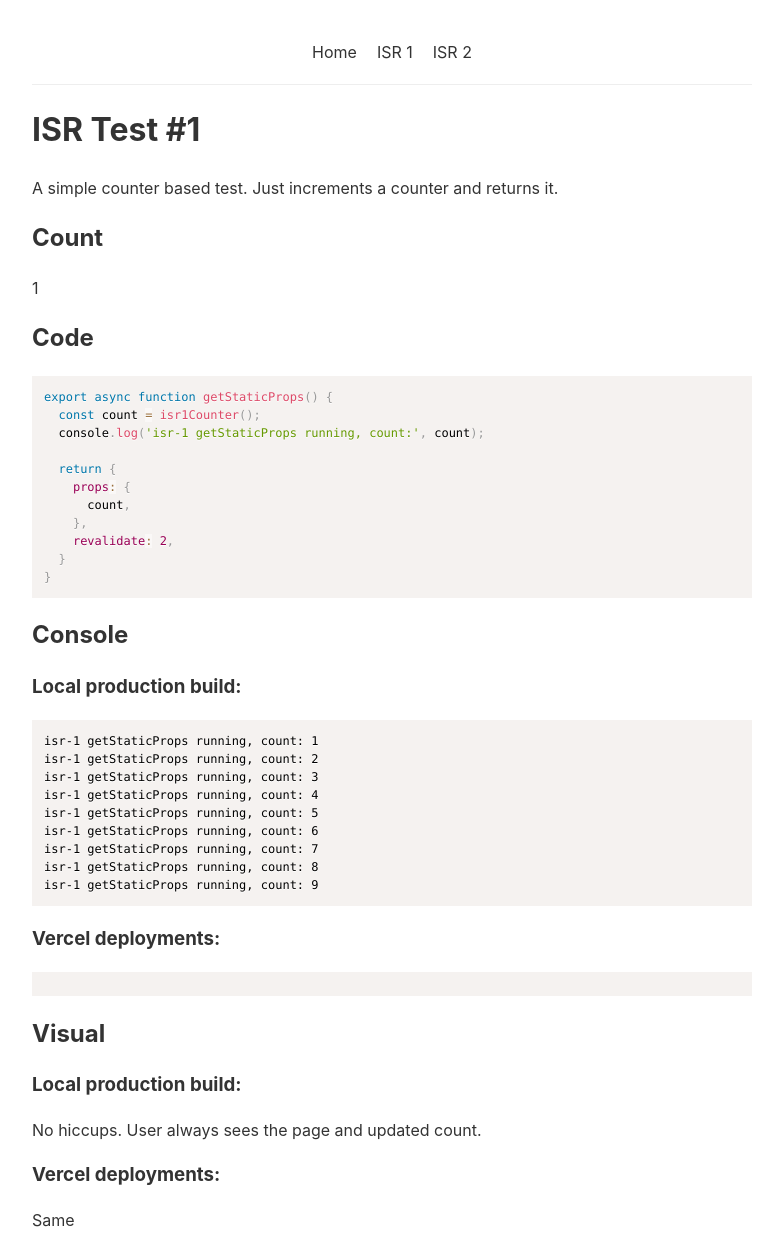
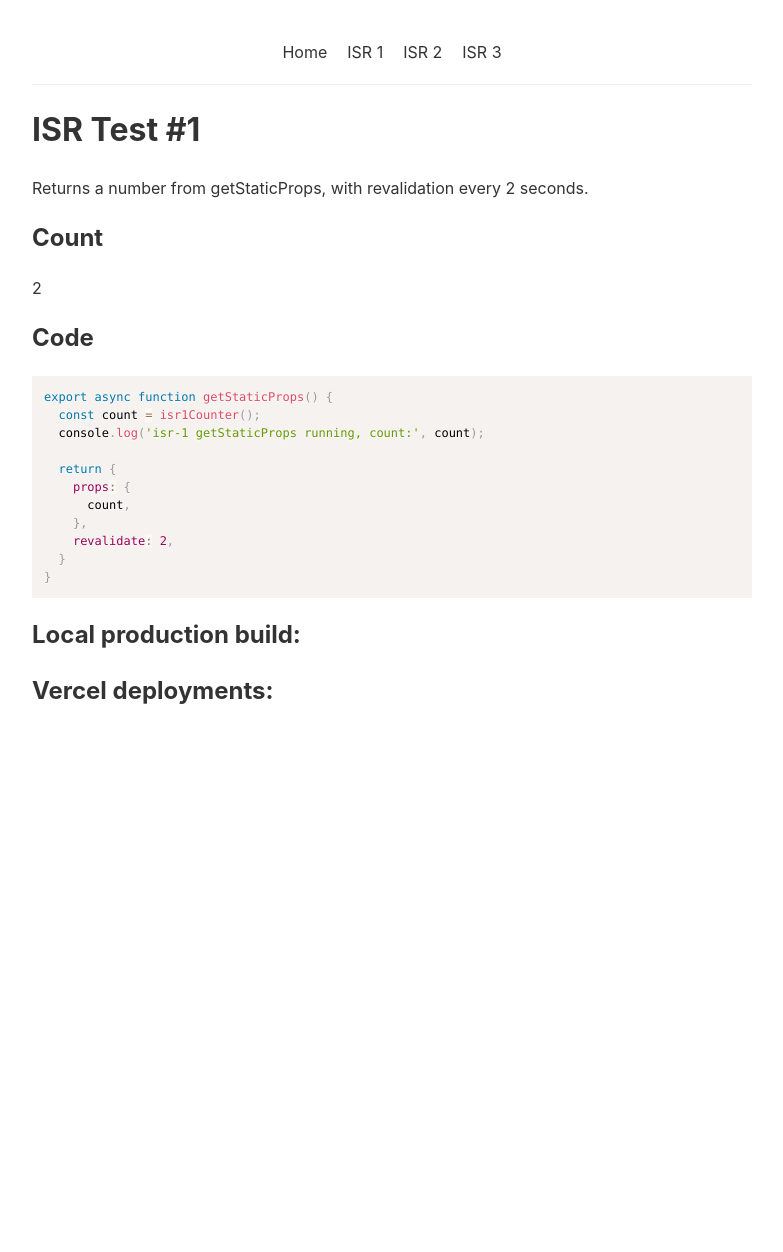
Before and after one commit to dapperlabs/nextjs-isr-testing, a Next.js app: page /isr-1 in a window 1280 px wide. Shown: the whole page, without its empty margins (248-1031 px from the left). After the commit the page ends 800 px from the top, so only its background shows below. Built offline with nearby package versions, Linux system fonts and the light colour scheme.

Commit message:
Adds more tests and configures existing ones

```diff
--- a/pages/_app.js
+++ b/pages/_app.js
@@ -31,6 +31,11 @@ function MyApp({ Component, pageProps }) {
                   <a>ISR 2</a>
                 </Link>
               </li>
+              <li>
+                <Link href="/isr-3">
+                  <a>ISR 3</a>
+                </Link>
+              </li>
             </ul>
           </nav>
         </header>
--- a/pages/isr-1.js
+++ b/pages/isr-1.js
@@ -1,48 +1,40 @@
 import { useEffect } from 'react';
+import Prism from 'prismjs';
 import Head from 'next/head'
-import Prism from 'prismjs';
-import counter from '../utils/counter';
-import { code, localResults, vercelResults } from '../constants/isr-1';
+import { code } from '../constants/isr-1';
 
-const isr1Counter = counter();
-
-function Isr1({ count }) {
+function Isr1({ num }) {
+  useEffect(() => {
+    Prism.highlightAll();
+  }, []);
 
   return (
     <div>
+      <Head>
+        <title>ISR Test 1</title>
+      </Head>
       <h1>ISR Test #1</h1>
-      <p>A simple counter based test. Just increments a counter and returns it.</p>
+      <p>Returns a number from getStaticProps, with revalidation every 2 seconds.</p>
       <h2>Count</h2>
-      <p>{count}</p>
+      <p>{num}</p>
       <h2>Code</h2>
       <pre>
         <code className="language-javascript">{code}</code>
       </pre>
-      <h2>Console</h2>
-      <h3>Local production build:</h3>
-      <pre>
-        <code className="language-shell">{localResults}</code>
-      </pre>
-      <h3>Vercel deployments:</h3>
-      <pre>
-        <code className="language-shell">{vercelResults}</code>
-      </pre>
-      <h2>Visual</h2>
-      <h3>Local production build:</h3>
-      <p>No hiccups. User always sees the page and updated count.</p>
-      <h3>Vercel deployments:</h3>
-      <p>Same</p>
+      <h2>Local production build:</h2>
+      <p></p>
+      <h2>Vercel deployments:</h2>
+      <p></p>
     </div>
   );
 }
 
 export async function getStaticProps() {
-  const count = isr1Counter();
-  console.log('isr-1 getStaticProps running, count:', count);
+  console.log('isr-1 getStaticProps running');
 
   return {
     props: {
-      count,
+      num: 2,
     },
     revalidate: 2,
   }
```
Also changed, not shown: pages/isr-2.js (+9 -12 lines), pages/isr-3.js (added, +42 -0 lines).
